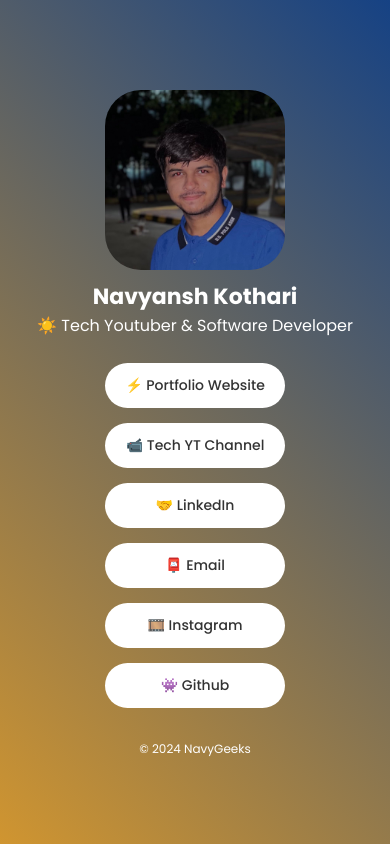
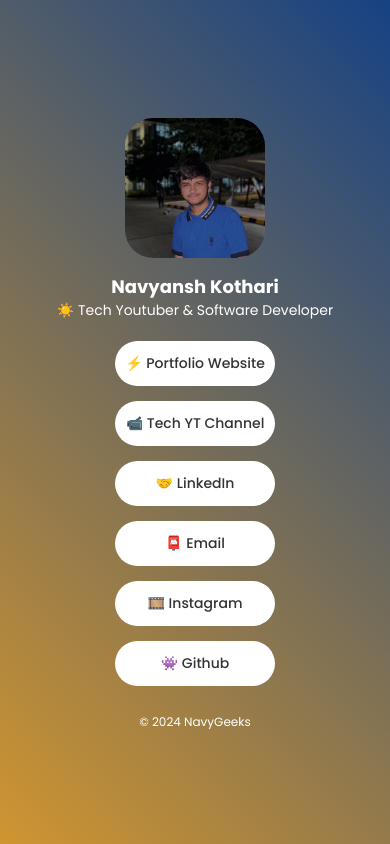
Before and after one commit to navyansh1/NavyLinks-Website, a plain HTML site: page index.html in a window 390 px wide. Drawn offline with Linux system fonts and the light colour scheme.

Commit message:
done
done

```diff
--- a/style.css
+++ b/style.css
@@ -16,26 +16,27 @@ body {
   height: 100vh;
   justify-content: center;
   gap: 20px;
+  overflow: hidden;
 }
 
 figure {
   overflow: hidden;
-  width: 180px;
-  height: 180px;
+  width: 160px;
+  height: 160px;
   border-radius: 20%;
-  margin-bottom: 10px;
+  margin-bottom: 15px;
 }
 
 img {
   width: 100%;
   height: 100%;
   object-fit: cover;
-  transform: scale(2.7);
+  transform: scale(2.2);
 }
 
 h1 {
   margin: 0;
-  font-size: 22px;
+  font-size: 20px;
 }
 
 h2 {
@@ -45,18 +46,19 @@ h2 {
 }
 
 main {
-  gap: 15px;
+  gap: 20px;
+  width: 100%;
 
   button {
     font-family: "Poppins", sans-serif;
     font-weight: 500;
     font-size: 14px;
-    width: 180px;
+    width: 160px;
     height: 45px;
     background-color: #ffffff;
     color: #333;
     border: none;
-    border-radius: 40px;
+    border-radius: 35px;
 
     &:hover {
       cursor: pointer;
@@ -70,3 +72,35 @@ main {
 footer p {
   font-size: 12px;
 }
+
+@media (max-width: 600px) {
+  body {
+    gap: 15px;
+  }
+
+  figure {
+    width: 140px;
+    height: 140px;
+  }
+
+  img {
+    transform: scale(1.7);
+  }
+
+  h1 {
+    font-size: 18px;
+  }
+
+  h2 {
+    font-size: 14px;
+  }
+
+  main {
+    gap: 15px;
+  }
+
+  button {
+    width: 140px;
+    height: 40px;
+  }
+}
```
Also changed, not shown: 1 other file.
